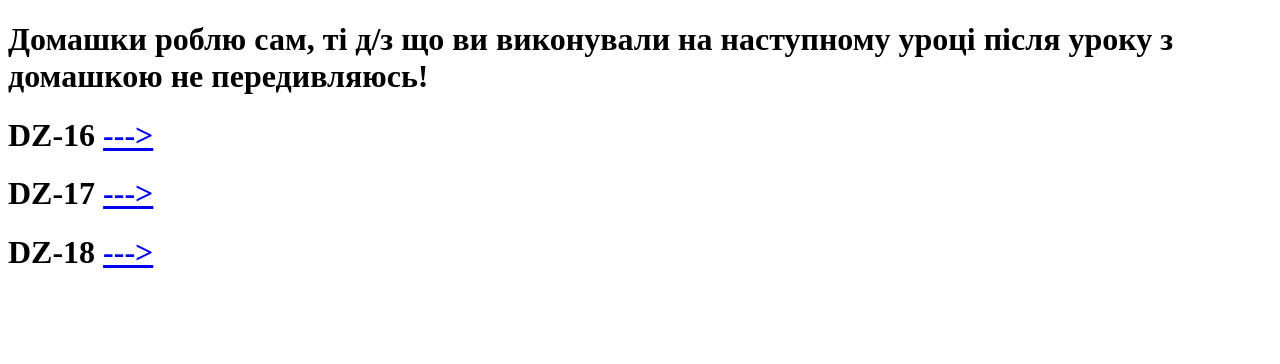
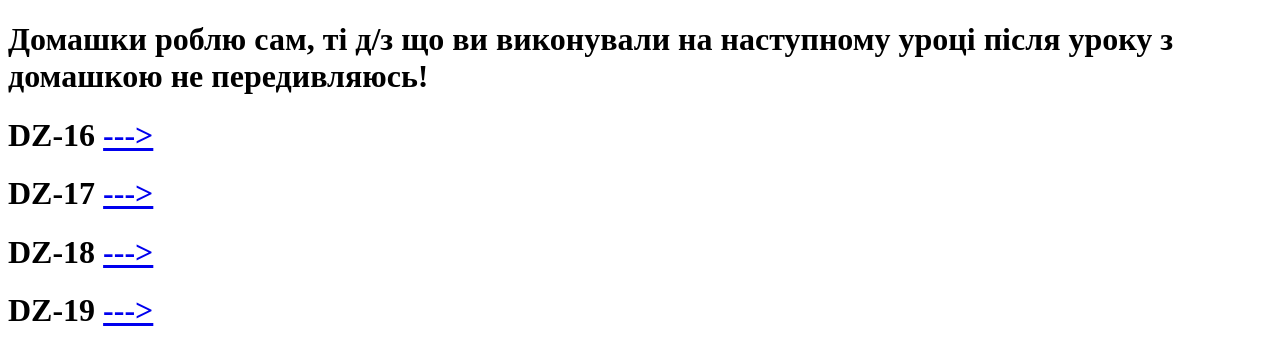
Before and after one commit to SkyrtachVitalii/DZ-js, a plain HTML site: page index.html in a window 1280 px wide. Drawn offline with Linux system fonts and the light colour scheme.

```diff
--- a/index.html
+++ b/index.html
@@ -10,5 +10,6 @@
     <h1>DZ-16 <a href="pages/dz-16.html">---></a></h1>
     <h1>DZ-17 <a href="pages/dz-17.html">---></a></h1>
     <h1>DZ-18 <a href="pages/dz-18.html">---></a></h1>
+    <h1>DZ-19 <a href="pages/dz-19.html">---></a></h1>
 </body>
 </html>
```
